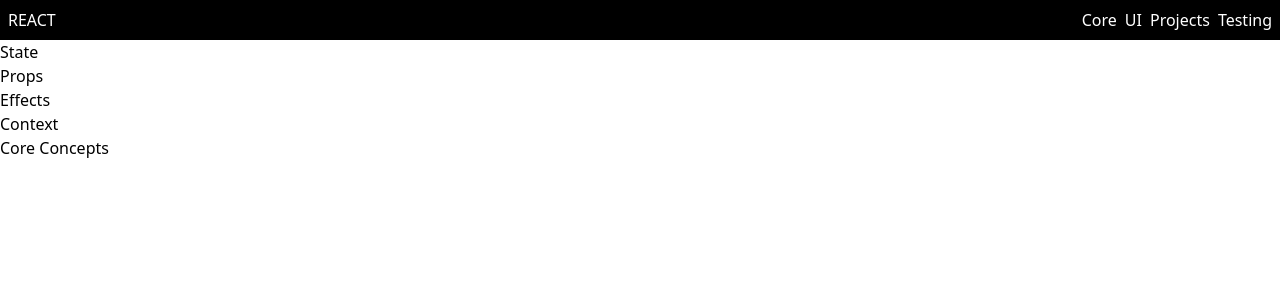
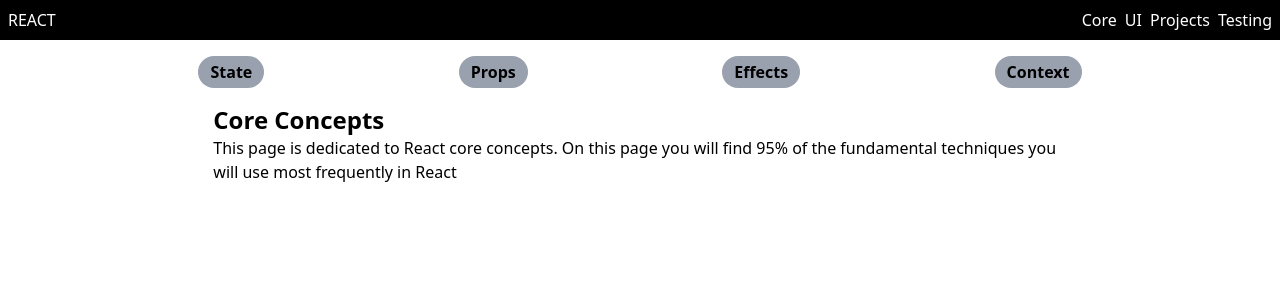
Before and after one commit to LaurenAMolloy/Road-to-React, a React (Vite) app: page /core in a window 1280 px wide. Shown: the top 300 px of the page. Built offline with nearby package versions, Linux system fonts and the light colour scheme.

Commit message:
Updated links for core concepts

```diff
--- a/src/components/CoreDashBoard/index.jsx
+++ b/src/components/CoreDashBoard/index.jsx
@@ -2,21 +2,24 @@
 import { Link } from 'react-router'
 
 export default function CoreDashBoard() {
+
+    const corelinks = [
+        {label: "State", to:"useState"},
+        {label: "Props", to:"props"},
+        {label: "Effects", to:"effects"},
+        {label: "Context", to:"useContext"},
+    ]
+
+    const renderedLinks = corelinks.map((link) => {
+        return  <li key={link.label} className='bg-gray-400 px-3 py-1 rounded-full  hover:bg-gray-500'>
+        <Link to={link.to}>{link.label}</Link>
+    </li>
+    });
+
   return (
-    <div>
-        <ul>
-            <li>
-                <Link to="usestate">State</Link>
-            </li>
-            <li>
-                <Link to="props">Props</Link>
-            </li>
-            <li>
-                <Link to="useeffect">Effects</Link>
-            </li>
-            <li>
-                <Link to="usecontext">Context</Link>
-            </li>
+    <div className='w-full'>
+        <ul className='flex flex-wrap justify-evenly font-bold gap-3 p-4'>
+            {renderedLinks}
         </ul>
     </div>
   )
--- a/src/layouts/CoreLayout/index.jsx
+++ b/src/layouts/CoreLayout/index.jsx
@@ -6,7 +6,7 @@
 export default function CoreLayout() {
   return (
     <>
-    <div className="core-layout">
+    <div className="flex flex-col items-center w-full">
         <CoreDashBoard />
         <Outlet />
     </div>
--- a/src/pages/CoreConcepts/index.jsx
+++ b/src/pages/CoreConcepts/index.jsx
@@ -2,8 +2,9 @@
 
 export default function CoreConceptsPage() {
   return (
-    <div>
-        <h1>Core Concepts</h1>
+    <div className="flex flex-col w-2/3 h-dvh">
+        <h1 className='font-bold text-2xl'>Core Concepts</h1>
+        <p>This page is dedicated to React core concepts. On this page you will find 95% of the fundamental techniques you will use most frequently in React</p>
     </div>
   )
 }
```
